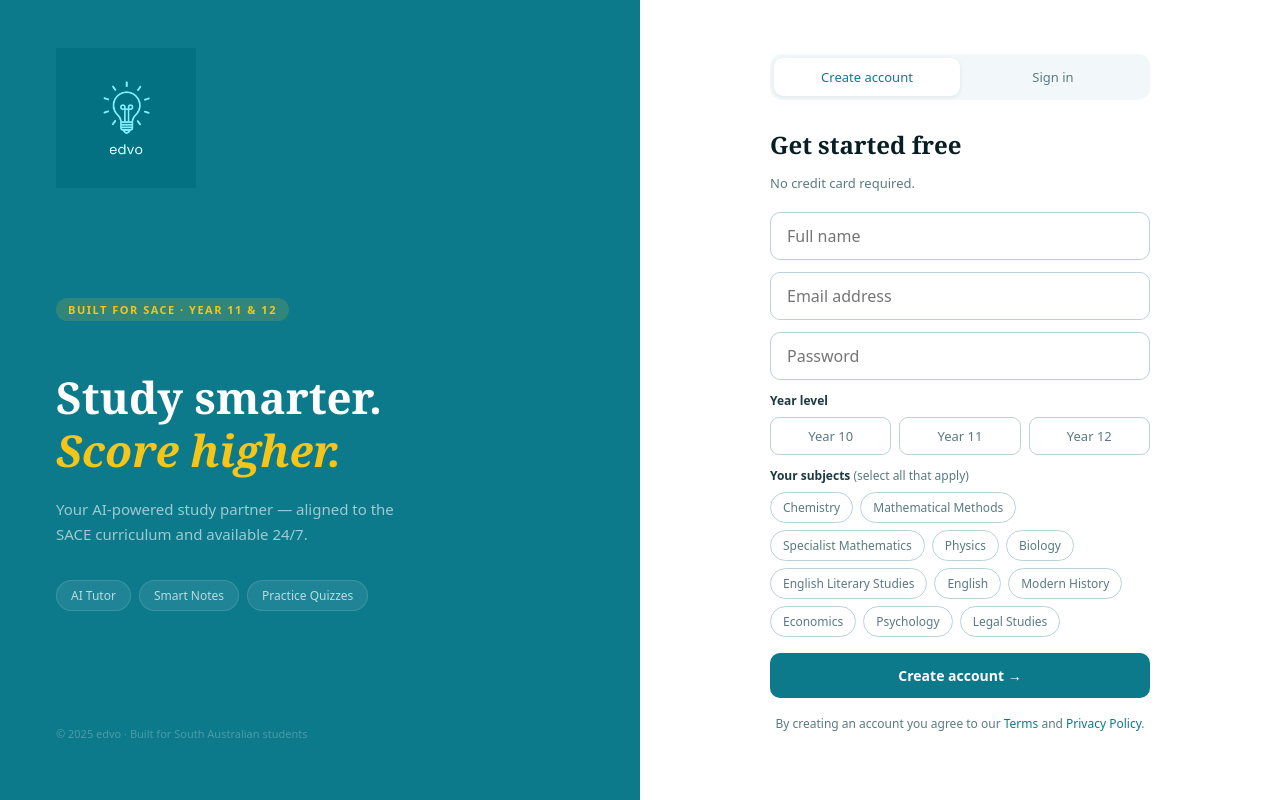
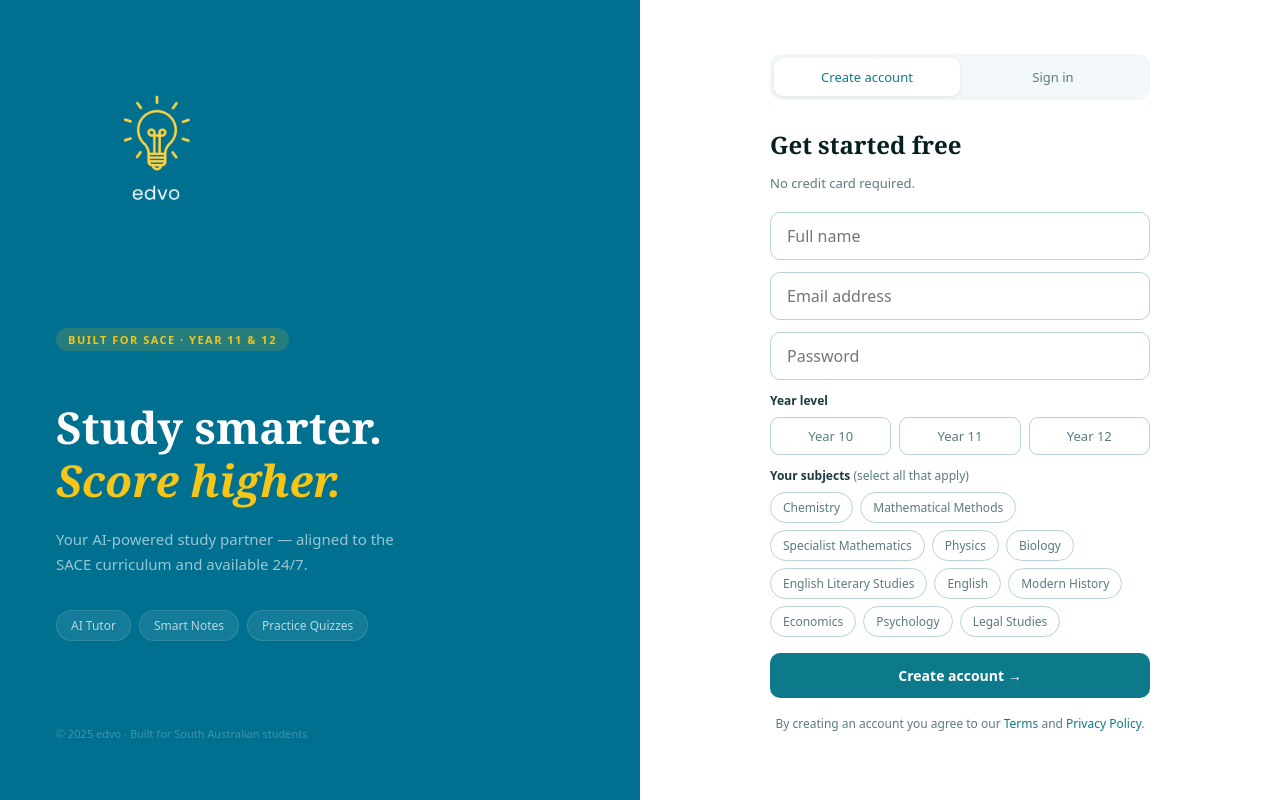
Before and after one commit to edvoteam/edvo, a Next.js app: page / in a window 1280 px wide. Built offline with nearby package versions, Linux system fonts and the light colour scheme.

Commit message:
Add high-conversion hero section

```diff
--- a/app/page.tsx
+++ b/app/page.tsx
@@ -107,7 +107,7 @@ export default function LandingPage() {
       {/* ── LEFT — Brand panel ── */}
       <div style={{
         flex: 1,
-        backgroundColor: "#0d7a8c",
+        backgroundColor: "#007090",
         display: "flex",
         flexDirection: "column",
         justifyContent: "space-between",
@@ -118,10 +118,9 @@ export default function LandingPage() {
             src="/logo.png"
             alt="edvo"
             style={{
-              width: 140,
-              height: 140,
+              width: 200,
+              height: 200,
               objectFit: "contain",
-              mixBlendMode: "luminosity",
             }}
           />
         </div>
@@ -447,8 +446,8 @@ export default function LandingPage() {
               {loading
                 ? "Please wait..."
                 : mode === "signup"
-                ? "Create account →"
-                : "Sign in →"}
+                  ? "Create account →"
+                  : "Sign in →"}
             </button>
           </form>
 
```
